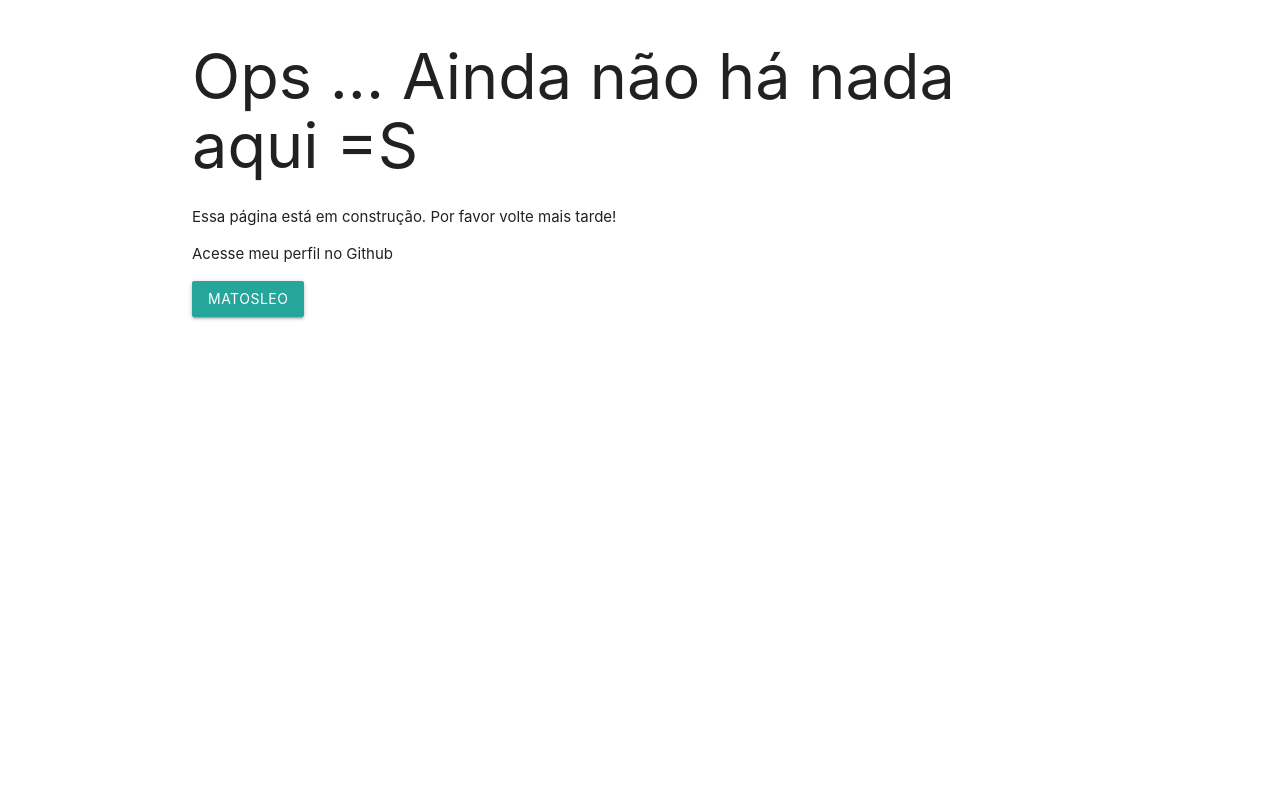
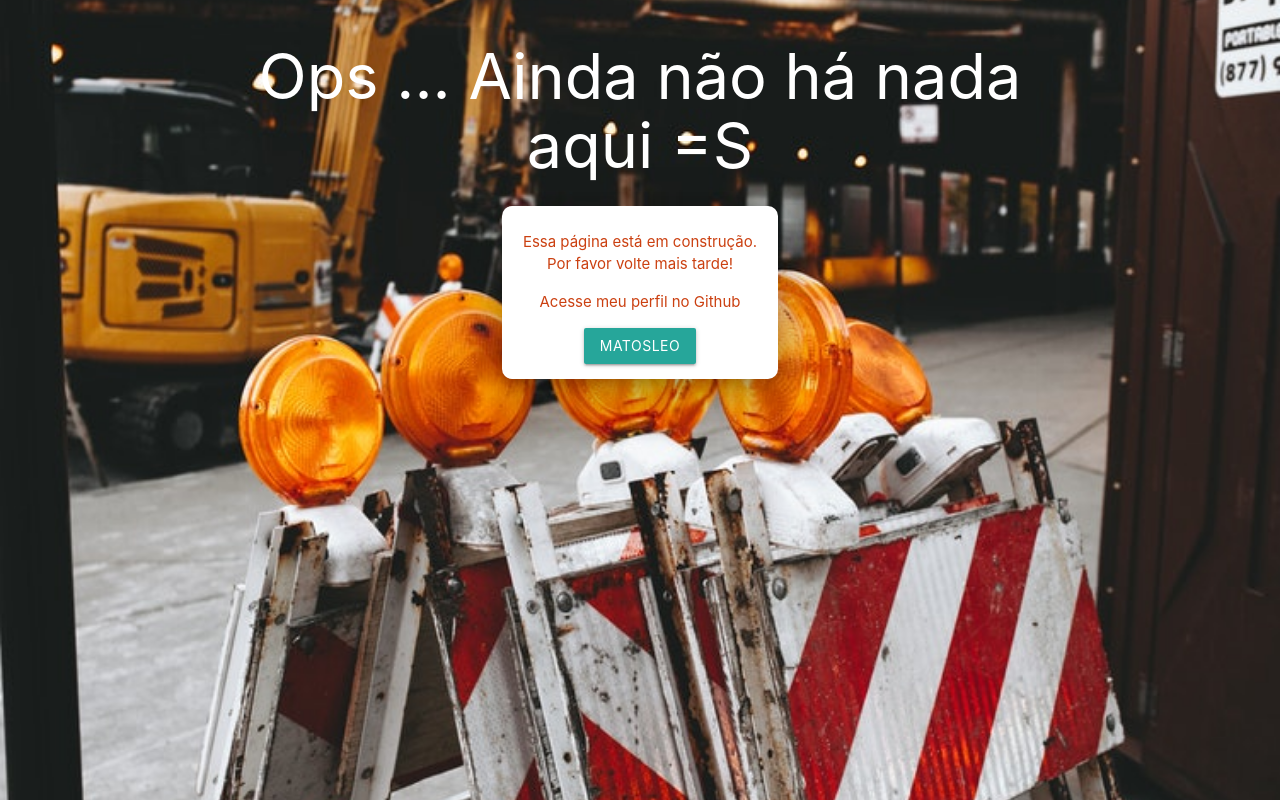
Before and after one commit to matosleo/matosleo.github.io, a plain HTML site: page index.html in a window 1280 px wide. Drawn offline with Linux system fonts and the light colour scheme.

Commit message:
página em construção

```diff
--- /dev/null
+++ b/assets/sass/style.scss
@@ -0,0 +1,24 @@
+body, html {
+    height: 100%;
+    color: white;
+}
+
+.bg {
+    /* The image used */
+    background-image: url("../img/bg-construction.jpeg");
+
+    /* Full height */
+    height: 100%;
+
+    /* Center and scale the image nicely */
+    background-position: center;
+    background-repeat: no-repeat;
+    background-size: cover;
+}
+
+.box {
+	background-color: #fff;
+	color: #CB4011;
+	border-radius: 10px;
+	padding: 10px 10px 15px;
+}
--- a/index.html
+++ b/index.html
@@ -10,19 +10,24 @@
 		<!--Import materialize.css-->
 		<link type="text/css" rel="stylesheet" href="assets/css/materialize.css"  media="screen,projection"/>
 
+		<link type="text/css" rel="stylesheet" href="assets/css/style.css"  media="screen,projection"/>
 
 		<title>Leonardo Matos - Desenvolvedor Web</title>
 	</head>
 
-	<body>
-		<div class="container">
-			<header>
-				<h1>Ops ... Ainda não há nada aqui =S</h1>
-			</header>
-			<div class="main-text ">
-				<p>Essa página está em construção. Por favor volte mais tarde!</p>
-				<p>Acesse meu perfil no Github</p>
-				<a class="btn" href="https://github.com/matosleo">	matosleo</a>
+	<body class="bg">
+		<div class="container center">
+			<div class="row">
+				<header class="col s12">
+					<h1>Ops ... Ainda não há nada aqui =S</h1>
+				</header>
+				<div class="col s4 offset-s4">
+					<div class="box z-depth-5">
+						<p>Essa página está em construção. Por favor volte mais tarde!</p>
+						<p>Acesse meu perfil no Github</p>
+						<a class="btn" href="https://github.com/matosleo">matosleo</a>
+					</div>
+				</div>
 			</div>
 		</div>
 
```
Also changed, not shown: assets/css/style.css (added), assets/img/bg-construction.jpeg (added), 1 other file.
